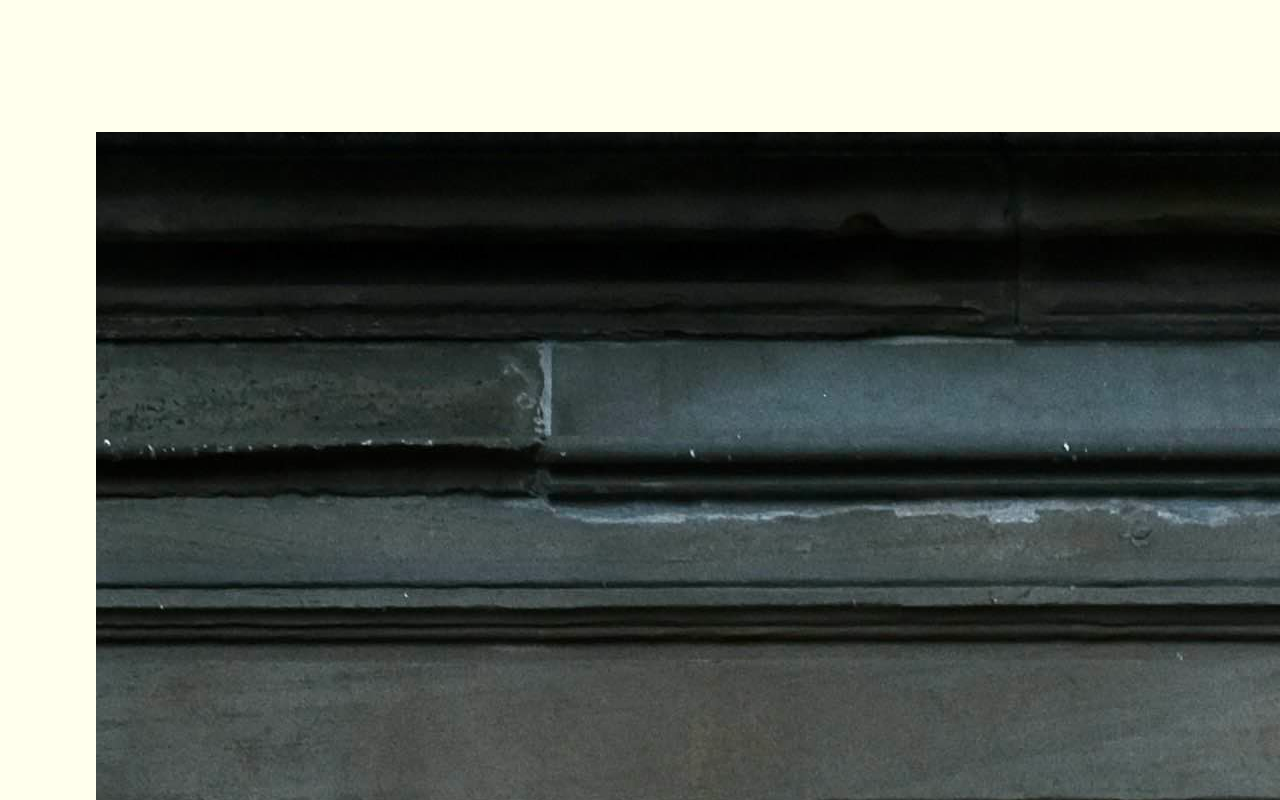
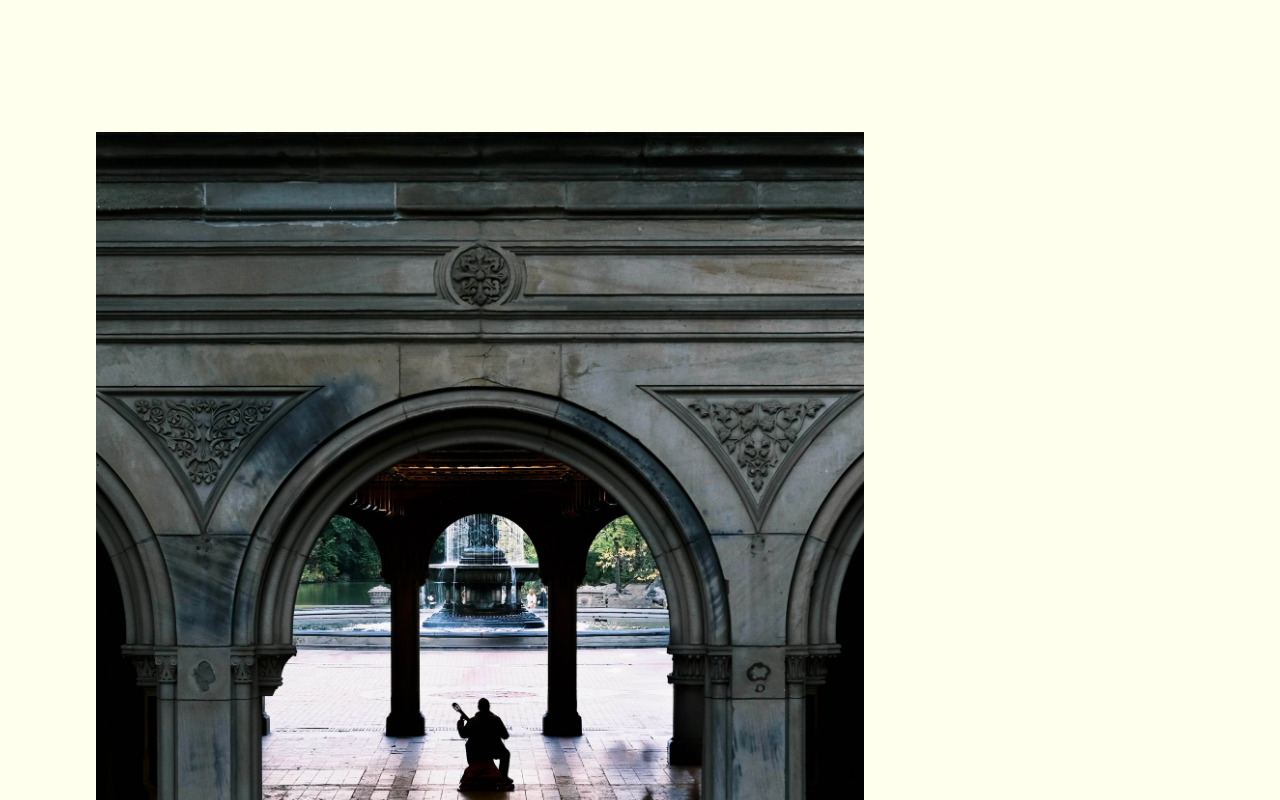
Before and after one commit to KevinChen2211/personal-portfolio, a Next.js app: page / in a window 1280 px wide. Shown: the part 2020-2820 px from the top of the page. Built offline with nearby package versions, Linux system fonts and the light colour scheme; a web font is replaced by a local one.

Commit message:
scale image

```diff
--- a/app/page.tsx
+++ b/app/page.tsx
@@ -443,22 +443,17 @@ export default function Home() {
                   isLeft ? "flex-row" : "flex-row-reverse"
                 }`}
               >
-                <div className="relative inline-block">
+                <div className="relative inline-block max-w-[90vw] md:max-w-[70vw] lg:max-w-[60vw]">
                   <Link href={image.link} className="block">
                     <Image
                       src={image.src}
                       alt={image.label}
                       width={3000}
                       height={2000}
-                      className="object-contain"
+                      className="object-contain w-full h-auto"
                       quality={100}
-                      sizes="(max-width: 1920px) 100vw, 1920px"
+                      sizes="(max-width: 768px) 90vw, (max-width: 1024px) 70vw, 60vw"
                       priority={index < 2}
-                      style={{
-                        width: "auto",
-                        height: "auto",
-                        maxWidth: "none",
-                      }}
                     />
                   </Link>
                 </div>
```
